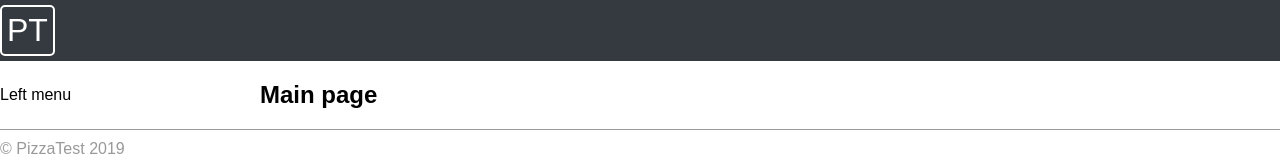
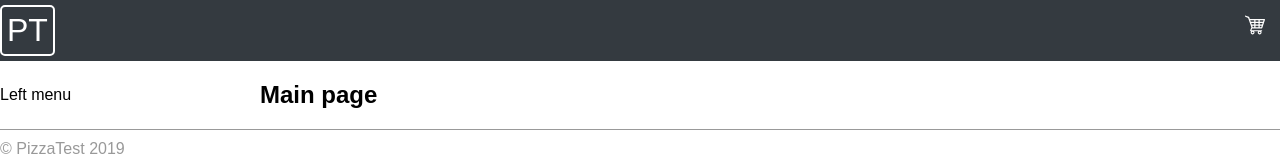
Before and after one commit to vasa-c/pizza-test-frontend, a Nuxt app: page / in a window 1280 px wide. Shown: the top 160 px of the page. Built offline with nearby package versions, Linux system fonts and the light colour scheme.

Commit message:
Layout: shopping cart and user block

```diff
--- a/components/layout/LayoutHeader.vue
+++ b/components/layout/LayoutHeader.vue
@@ -6,6 +6,10 @@
                     PT
                 </div>
             </nuxt-link>
+            <div id="user-block">
+                <img src="~/assets/icons/shopping.svg" alt="Shopping cart" class="cart-icon" />
+            </div>
+            <br style="clear:both" />
         </div>
     </header>
 </template>
@@ -27,5 +31,14 @@
         padding: 5px;
         border: 2px solid white;
         border-radius: 5px;
+        float: left;
+    }
+    #user-block {
+        float: right;
+        color: white;
+        padding: 15px;
+        .cart-icon {
+            width: 20px;
+        }
     }
 </style>
```
Also changed, not shown: assets/README.md (deleted), assets/icons/shopping.svg (added).
